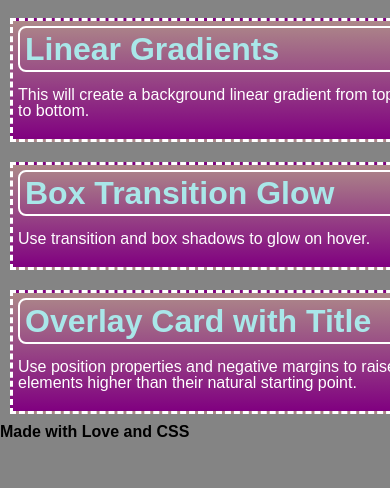
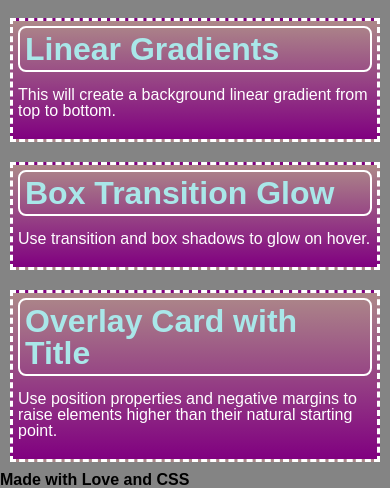
Before and after one commit to PeterKim89/CSS-Cheat-Sheet, a plain HTML site: page index.html in a window 390 px wide. Shown: the part 706-1194 px from the top of the page. Before the commit the page ends 1146 px from the top, so only its background shows below. Drawn offline with Linux system fonts and the light colour scheme.

Commit message:
add media queries

```diff
--- a/assets/style.css
+++ b/assets/style.css
@@ -34,7 +34,7 @@ main {
 
 .card {
     justify-content: space-evenly;
-    flex: 1 0 400px;
+    flex: 1 0 25%;
     padding: 5px;
     margin: 10px;
     border-style: dashed;
@@ -58,3 +58,16 @@ main {
     color: var(--card-text-color);
     font-size: 16px;
 }
+
+
+@media screen and (max-width: 992px) {
+.card {
+    flex-basis: 33%;
+}
+}
+
+@media screen and (max-width:768px) {
+main {
+    flex-direction: column;
+}
+}
```
